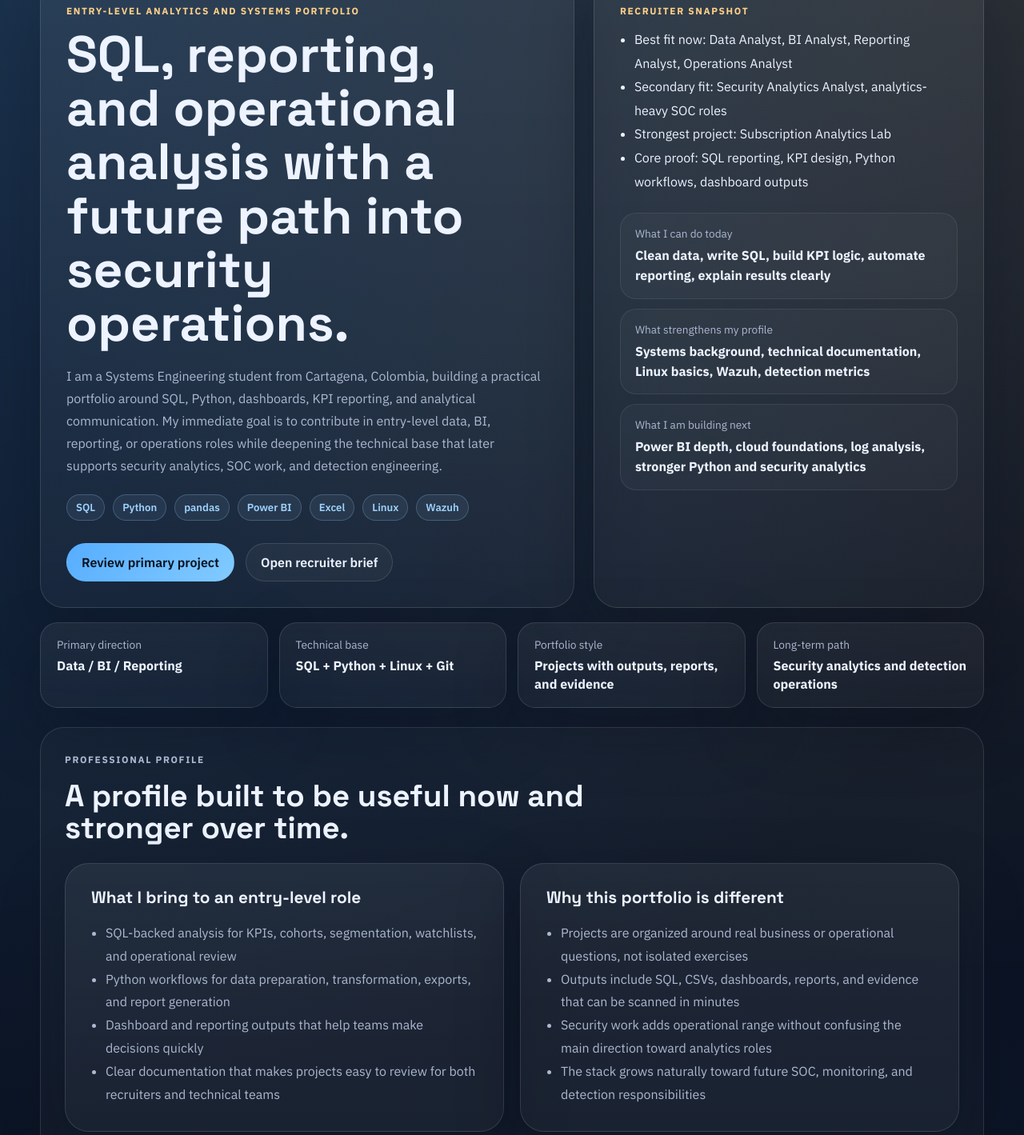
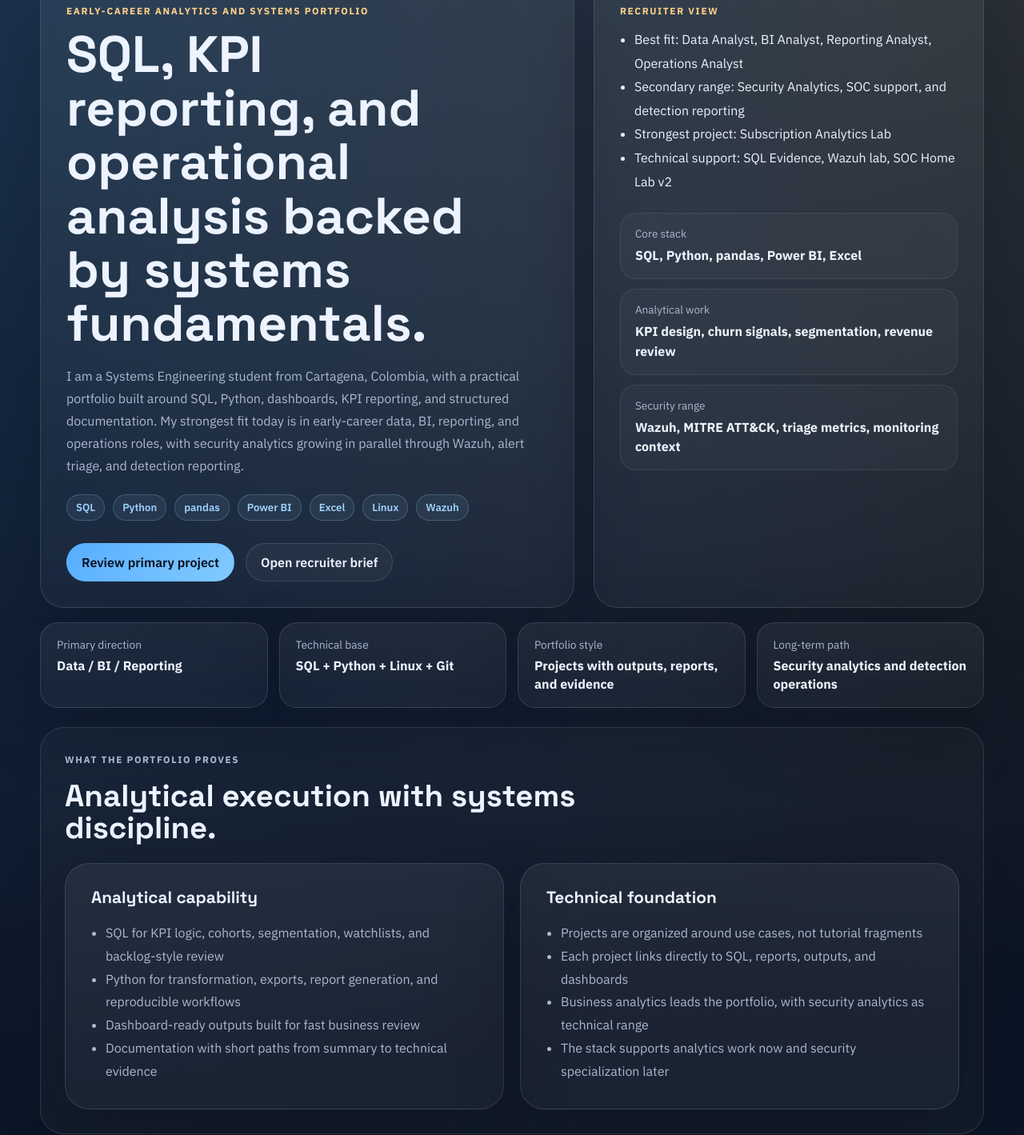
Before and after one commit to Abionit/AbionitOne, a plain HTML site: page index.html in a window 1280 px wide. Shown: the part 157-1576 px from the top of the page at 80% size. Drawn offline with Linux system fonts and the light colour scheme.

Commit message:
Refine English portfolio page copy and role fit section

```diff
--- a/index.html
+++ b/index.html
@@ -35,13 +35,13 @@
     <main id="top">
       <section class="hero">
         <div class="hero-copy">
-          <p class="eyebrow">Entry-level analytics and systems portfolio</p>
-          <h1>SQL, reporting, and operational analysis with a future path into security operations.</h1>
+          <p class="eyebrow">Early-career analytics and systems portfolio</p>
+          <h1>SQL, KPI reporting, and operational analysis backed by systems fundamentals.</h1>
           <p class="lead">
-            I am a Systems Engineering student from Cartagena, Colombia, building a practical portfolio around SQL,
-            Python, dashboards, KPI reporting, and analytical communication. My immediate goal is to contribute in
-            entry-level data, BI, reporting, or operations roles while deepening the technical base that later supports
-            security analytics, SOC work, and detection engineering.
+            I am a Systems Engineering student from Cartagena, Colombia, with a practical portfolio built around SQL,
+            Python, dashboards, KPI reporting, and structured documentation. My strongest fit today is in early-career
+            data, BI, reporting, and operations roles, with security analytics growing in parallel through Wazuh,
+            alert triage, and detection reporting.
           </p>
           <div class="hero-badges" aria-label="Core tools">
             <span>SQL</span>
@@ -58,25 +58,25 @@
           </div>
         </div>
         <aside class="hero-panel">
-          <p class="panel-label">Recruiter snapshot</p>
+          <p class="panel-label">Recruiter view</p>
           <ul class="role-list">
-            <li>Best fit now: Data Analyst, BI Analyst, Reporting Analyst, Operations Analyst</li>
-            <li>Secondary fit: Security Analytics Analyst, analytics-heavy SOC roles</li>
+            <li>Best fit: Data Analyst, BI Analyst, Reporting Analyst, Operations Analyst</li>
+            <li>Secondary range: Security Analytics, SOC support, and detection reporting</li>
             <li>Strongest project: Subscription Analytics Lab</li>
-            <li>Core proof: SQL reporting, KPI design, Python workflows, dashboard outputs</li>
+            <li>Technical support: SQL Evidence, Wazuh lab, SOC Home Lab v2</li>
           </ul>
           <div class="mini-grid">
             <article>
-              <span>What I can do today</span>
-              <strong>Clean data, write SQL, build KPI logic, automate reporting, explain results clearly</strong>
+              <span>Core stack</span>
+              <strong>SQL, Python, pandas, Power BI, Excel</strong>
             </article>
             <article>
-              <span>What strengthens my profile</span>
-              <strong>Systems background, technical documentation, Linux basics, Wazuh, detection metrics</strong>
+              <span>Analytical work</span>
+              <strong>KPI design, churn signals, segmentation, revenue review</strong>
             </article>
             <article>
-              <span>What I am building next</span>
-              <strong>Power BI depth, cloud foundations, log analysis, stronger Python and security analytics</strong>
+              <span>Security range</span>
+              <strong>Wazuh, MITRE ATT&amp;CK, triage metrics, monitoring context</strong>
             </article>
           </div>
         </aside>
@@ -103,26 +103,26 @@
 
       <section class="section-block">
         <div class="section-heading">
-          <p class="section-kicker">Professional profile</p>
-          <h2>A profile built to be useful now and stronger over time.</h2>
+          <p class="section-kicker">What the portfolio proves</p>
+          <h2>Analytical execution with systems discipline.</h2>
         </div>
         <div class="detail-grid">
           <article class="story-card">
-            <h3>What I bring to an entry-level role</h3>
+            <h3>Analytical capability</h3>
             <ul class="capability-list">
-              <li>SQL-backed analysis for KPIs, cohorts, segmentation, watchlists, and operational review</li>
-              <li>Python workflows for data preparation, transformation, exports, and report generation</li>
-              <li>Dashboard and reporting outputs that help teams make decisions quickly</li>
-              <li>Clear documentation that makes projects easy to review for both recruiters and technical teams</li>
+              <li>SQL for KPI logic, cohorts, segmentation, watchlists, and backlog-style review</li>
+              <li>Python for transformation, exports, report generation, and reproducible workflows</li>
+              <li>Dashboard-ready outputs built for fast business review</li>
+              <li>Documentation with short paths from summary to technical evidence</li>
             </ul>
           </article>
           <article class="story-card">
-            <h3>Why this portfolio is different</h3>
+            <h3>Technical foundation</h3>
             <ul class="capability-list">
-              <li>Projects are organized around real business or operational questions, not isolated exercises</li>
-              <li>Outputs include SQL, CSVs, dashboards, reports, and evidence that can be scanned in minutes</li>
-              <li>Security work adds operational range without confusing the main direction toward analytics roles</li>
-              <li>The stack grows naturally toward future SOC, monitoring, and detection responsibilities</li>
+              <li>Projects are organized around use cases, not tutorial fragments</li>
+              <li>Each project links directly to SQL, reports, outputs, and dashboards</li>
+              <li>Business analytics leads the portfolio, with security analytics as technical range</li>
+              <li>The stack supports analytics work now and security specialization later</li>
             </ul>
           </article>
         </div>
@@ -239,29 +239,37 @@
 
       <section id="roles" class="section-block">
         <div class="section-heading">
-          <p class="section-kicker">Role fit</p>
-          <h2>Where this profile creates the most immediate value.</h2>
+          <p class="section-kicker">Best role alignment</p>
+          <h2>Immediate fit mapped to outputs, tools, and operating context.</h2>
         </div>
         <div class="review-grid role-fit-grid">
           <article class="review-card">
             <span>01</span>
             <h3>Data Analyst</h3>
-            <p>Best evidence: Subscription Analytics Lab, SQL Evidence, KPI reporting, churn risk, segmentation, revenue analysis.</p>
+            <p><strong>Best use:</strong> KPI reporting, cohort review, churn indicators, revenue segmentation.</p>
+            <p><strong>Strongest proof:</strong> Subscription Analytics Lab, SQL Evidence.</p>
+            <p><strong>Stack:</strong> SQL, Python, pandas, SQLite.</p>
           </article>
           <article class="review-card">
             <span>02</span>
             <h3>BI / Reporting Analyst</h3>
-            <p>Best evidence: dashboard-ready outputs, report communication, business metrics, exports, structured project review paths.</p>
+            <p><strong>Best use:</strong> recurring metrics, executive-ready outputs, dashboard inputs.</p>
+            <p><strong>Strongest proof:</strong> report preview, KPI exports, recruiter brief.</p>
+            <p><strong>Stack:</strong> Power BI, SQL, Excel, Streamlit.</p>
           </article>
           <article class="review-card">
             <span>03</span>
             <h3>Operations Analyst</h3>
-            <p>Best evidence: backlog-style metrics, SLA thinking, prioritization, operational monitoring, trend review.</p>
+            <p><strong>Best use:</strong> backlog review, SLA tracking, prioritization, weekly trend monitoring.</p>
+            <p><strong>Strongest proof:</strong> SOC Home Lab v2, subscription metrics, SQL outputs.</p>
+            <p><strong>Stack:</strong> SQL, Python, Excel, reporting workflows.</p>
           </article>
           <article class="review-card">
             <span>04</span>
             <h3>Security Analytics / SOC</h3>
-            <p>Best evidence: Wazuh lab, SOC Home Lab v2, alert triage, MITRE context, detection reporting, monitoring metrics.</p>
+            <p><strong>Best use:</strong> alert triage, rule review, detection reporting, MITRE context.</p>
+            <p><strong>Strongest proof:</strong> Wazuh lab, SOC Home Lab v2.</p>
+            <p><strong>Stack:</strong> Wazuh, SQL, Python, Linux.</p>
           </article>
         </div>
       </section>
```
